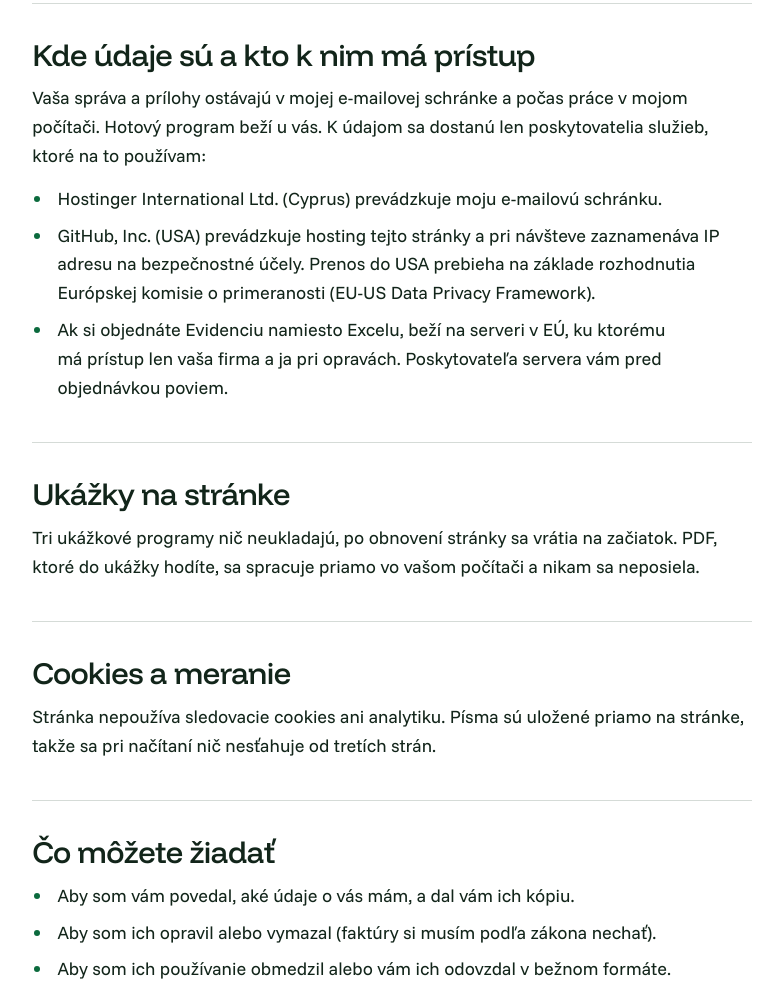
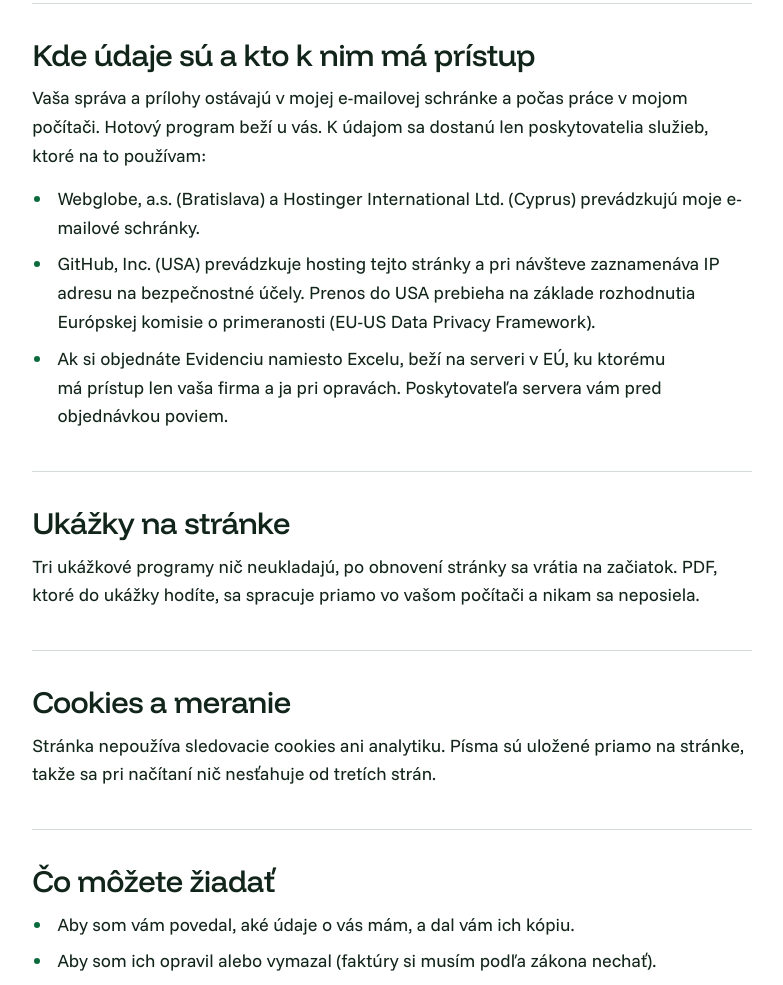
Before and after one commit to Apoliak7777/rutino, a plain HTML site: page ochrana-udajov.html in a window 1280 px wide. Shown: the part 1905-2890 px from the top of the page, without its empty margins (19-802 px from the left). Drawn offline with Linux system fonts and the light colour scheme.

Commit message:
Ochrana údajov: e-mailovú schránku info@apoliak.sk prevádzkuje Webglobe, a.s. (nie Hostinger); schránky na doméne rutino.online Hostinger

```diff
--- a/ochrana-udajov.html
+++ b/ochrana-udajov.html
@@ -144,7 +144,7 @@ strong{font-weight:600}
       <h2>Kde údaje sú a kto k nim má prístup</h2>
       <p>Vaša správa a prílohy ostávajú v mojej e-mailovej schránke a počas práce v mojom počítači. Hotový program beží u vás. K údajom sa dostanú len poskytovatelia služieb, ktoré na to používam:</p>
       <ul>
-        <li>Hostinger International Ltd. (Cyprus) prevádzkuje moju e-mailovú schránku.</li>
+        <li>Webglobe, a.s. (Bratislava) a Hostinger International Ltd. (Cyprus) prevádzkujú moje e-mailové schránky.</li>
         <li>GitHub, Inc. (USA) prevádzkuje hosting tejto stránky a pri návšteve zaznamenáva IP adresu na bezpečnostné účely. Prenos do USA prebieha na základe rozhodnutia Európskej komisie o primeranosti (EU-US Data Privacy Framework).</li>
         <li>Ak si objednáte Evidenciu namiesto Excelu, beží na serveri v EÚ, ku ktorému má prístup len vaša firma a ja pri opravách. Poskytovateľa servera vám pred objednávkou poviem.</li>
       </ul>
```
